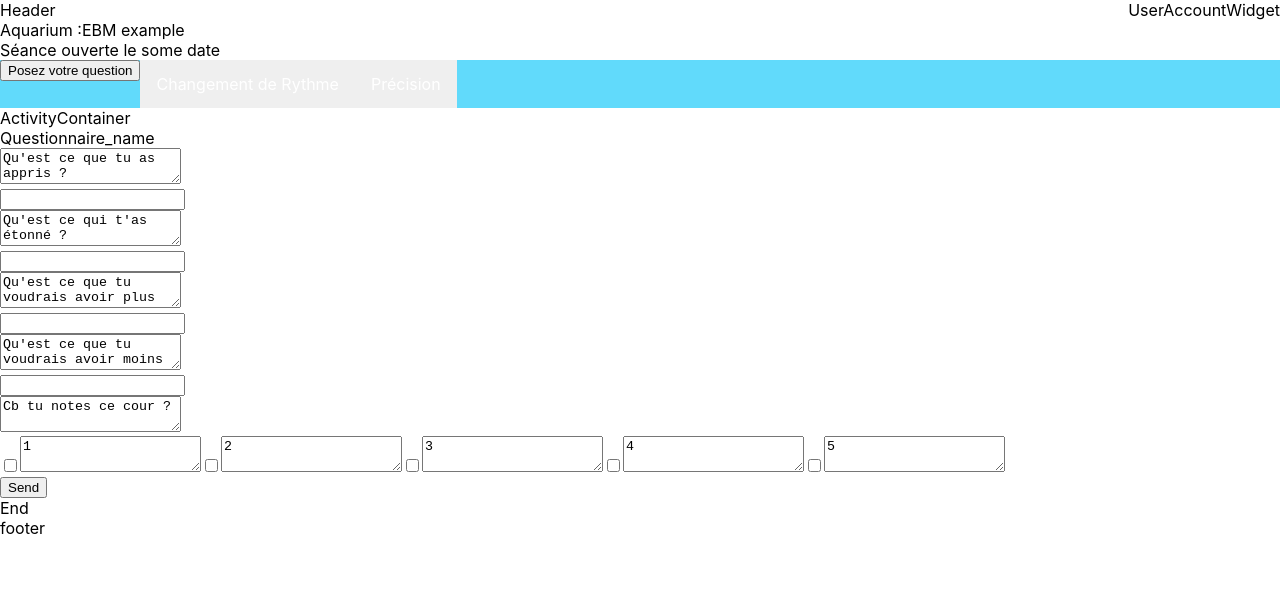
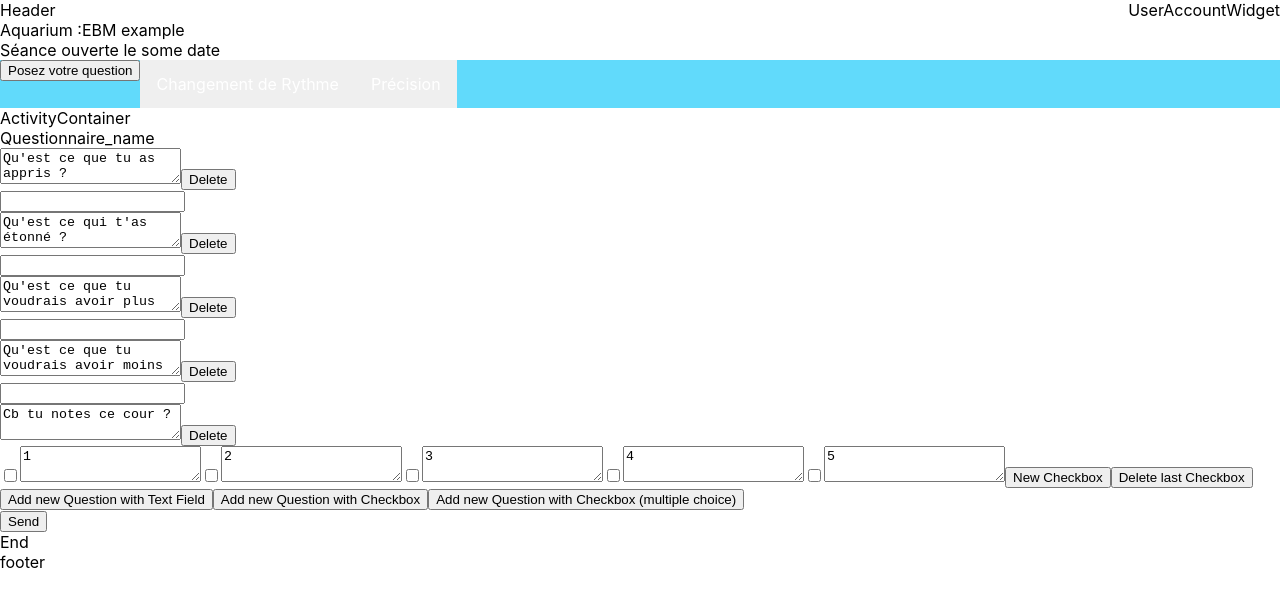
Before and after one commit to saida935229ojuj/dillbyrnea, a React (Create React App) app in the folder frontend/: page /Fishtank in a window 1280 px wide. Shown: the top 606 px of the page. Built offline with nearby package versions, Linux system fonts and the light colour scheme.

Commit message:
Finish working on the Activity Editor Funct for the JSON.

```diff
--- a/frontend/src/react/Widgets/ActivityEditor/ActTextCheckEditor.js
+++ b/frontend/src/react/Widgets/ActivityEditor/ActTextCheckEditor.js
@@ -14,17 +14,33 @@ export default class ActTextCheckEditor extends React.PureComponent {
         PropTypes.number,
       ]).isRequired,
       editQuestion: PropTypes.func.isRequired,
-      editReponse: PropTypes.func.isRequired,
-    };
-
-    state = {
-      text: this.props.text,
+      editCheckBox: PropTypes.func.isRequired,
+      deleteHim: PropTypes.func.isRequired,
+      newCheckBox: PropTypes.func.isRequired,
+      deleteCheckBox: PropTypes.func.isRequired,
     };
 
     changeText = (event) => {
-      this.setState({ text: event.target.value });
-      console.log(`${this.props.id} / ${event.target.value}`);
       this.props.editQuestion(this.props.id, event.target.value);
+    };
+
+    clickDelete = () => {
+      this.props.deleteHim(this.props.id);
+    };
+
+    editCheckBoxLoc = (a, b, c) => { // juste to force update the component
+      this.props.editCheckBox(a, b, c);
+      this.forceUpdate();
+    };
+
+    newCheckBoxLoc = () => {
+      this.props.newCheckBox(this.props.id);
+      this.forceUpdate();
+    };
+
+    deleteCheckBoxLoc = () => {
+      this.props.deleteCheckBox(this.props.id);
+      this.forceUpdate();
     };
 
     render() {
@@ -36,7 +52,8 @@ export default class ActTextCheckEditor extends React.PureComponent {
       return (
         <div id="container reponse" ref="checkContainer">
           <div>
-            <textarea onChange={this.changeText} value={this.state.text} />
+            <textarea onChange={this.changeText} value={this.props.text} />
+            <button onClick={this.clickDelete}> Delete </button>
           </div>
           {inputs.map((reponse, index) => (
             <CheckBoxEditor
@@ -45,9 +62,11 @@ export default class ActTextCheckEditor extends React.PureComponent {
               id={index}
               id_container={this.props.id}
               reponse={reponse}
-              editReponse={this.props.editReponse}
+              editReponse={this.editCheckBoxLoc}
             />
           ))}
+          <button onClick={this.newCheckBoxLoc}> New Checkbox </button>
+          <button onClick={this.deleteCheckBoxLoc}> Delete last Checkbox </button>
         </div>
       );
     }
--- a/frontend/src/react/Widgets/ActivityEditor/ActTextCheckMultEditor.js
+++ b/frontend/src/react/Widgets/ActivityEditor/ActTextCheckMultEditor.js
@@ -14,16 +14,33 @@ export default class ActTextCheckMultEditor extends React.PureComponent {
         PropTypes.number,
       ]).isRequired,
       editQuestion: PropTypes.func.isRequired,
-      editReponse: PropTypes.func.isRequired,
-    };
-
-    state = {
-      text: this.props.text,
+      editCheckBox: PropTypes.func.isRequired,
+      deleteHim: PropTypes.func.isRequired,
+      newCheckBox: PropTypes.func.isRequired,
+      deleteCheckBox: PropTypes.func.isRequired,
     };
 
     changeText = (event) => {
-      this.setState({ text: event.target.value });
       this.props.editQuestion(this.props.id, event.target.value);
+    };
+
+    clickDelete = () => {
+      this.props.deleteHim(this.props.id);
+    };
+
+    editReponseLoc = (a, b, c) => { // juste to force update the component
+      this.props.editCheckBox(a, b, c);
+      this.forceUpdate();
+    };
+
+    newCheckBoxLoc = () => {
+      this.props.newCheckBox(this.props.id);
+      this.forceUpdate();
+    };
+
+    deleteCheckBoxLoc = () => {
+      this.props.deleteCheckBox(this.props.id);
+      this.forceUpdate();
     };
 
     render() {
@@ -35,7 +52,8 @@ export default class ActTextCheckMultEditor extends React.PureComponent {
       return (
         <div id="container reponse" ref="checkContainer">
           <div>
-            <textarea onChange={this.changeText} value={this.state.text} />
+            <textarea onChange={this.changeText} value={this.props.text} />
+            <button onClick={this.clickDelete}> Delete </button>
           </div>
           {inputs.map((reponse, index) => (
             <CheckBoxEditor
@@ -44,9 +62,11 @@ export default class ActTextCheckMultEditor extends React.PureComponent {
               id={index}
               id_container={this.props.id}
               reponse={reponse}
-              editReponse={this.props.editReponse}
+              editReponse={this.editReponseLoc}
             />
           ))}
+          <button onClick={this.newCheckBoxLoc}> New Checkbox </button>
+          <button onClick={this.deleteCheckBoxLoc}> Delete last Checkbox </button>
         </div>
       );
     }
--- a/frontend/src/react/Widgets/ActivityEditor/ActTextFieldEditor.js
+++ b/frontend/src/react/Widgets/ActivityEditor/ActTextFieldEditor.js
@@ -9,21 +9,22 @@ export default class ActTextFieldEditor extends React.PureComponent {
         PropTypes.number,
       ]).isRequired,
       editQuestion: PropTypes.func.isRequired,
+      deleteHim: PropTypes.func.isRequired,
     };
 
-    state = {
-      text: this.props.text,
+    clickDelete = () => {
+      this.props.deleteHim(this.props.id);
     };
 
     changeText = (event) => {
-      this.setState({ text: event.target.value });
       this.props.editQuestion(this.props.id, event.target.value);
     };
 
     render() {
       return (
         <div ref="inside">
-          <textarea onChange={this.changeText} value={this.state.text} />
+          <textarea onChange={this.changeText} value={this.props.text} />
+          <button onClick={this.clickDelete}> Delete </button>
           <div>
             <input id="input_response" type="text" onChange={this.updateInputValue} />
           </div>
--- a/frontend/src/react/Widgets/ActivityEditor/ActivityEditor.js
+++ b/frontend/src/react/Widgets/ActivityEditor/ActivityEditor.js
@@ -87,6 +87,40 @@ const dataJsonNull = {
   ],
 };
 
+const dataField = {
+  type: 'field',
+  id_question: '',
+  text: '',
+};
+
+const dataCheck = {
+  type: 'check',
+  id_question: '',
+  text: '',
+  reponse: [
+    { rep: '' },
+    { rep: '' },
+    { rep: '' },
+    { rep: '' },
+  ],
+};
+
+const dataCheckMult = {
+  type: 'checkMult',
+  id_question: '',
+  text: '',
+  reponse: [
+    { rep: '' },
+    { rep: '' },
+    { rep: '' },
+    { rep: '' },
+  ],
+};
+
+const dataReponse = {
+  rep: '',
+};
+
 
 export default class ActivityEditor extends React.PureComponent {
     state = {
@@ -102,12 +136,57 @@ export default class ActivityEditor extends React.PureComponent {
       const newJ = this.state.data;
       newJ.Question[index].text = newQuestion;
       this.setState({ data: newJ });
+      this.forceUpdate();
     };
 
     editJsonReponse = (index, nbReponse, newReponse) => {
       const newJ = this.state.data;
       newJ.Question[index].reponse[nbReponse].rep = newReponse;
+      console.log(newJ.Question[index].reponse[nbReponse].rep);
       this.setState({ data: newJ });
+      this.forceUpdate();
+    };
+
+    newQuestionTextField = () => {
+      const newJ = this.state.data;
+      newJ.Question.push(dataField);
+      this.setState({ data: newJ });
+      this.forceUpdate();
+    };
+
+    newQuestionCheck = () => {
+      const newJ = this.state.data;
+      newJ.Question.push(dataCheck);
+      this.setState({ data: newJ });
+      this.forceUpdate();
+    };
+
+    newQuestionCheckMult = () => {
+      const newJ = this.state.data;
+      newJ.Question.push(dataCheckMult);
+      this.setState({ data: newJ });
+      this.forceUpdate();
+    };
+
+    deleteQuestion = (index) => {
+      const newJ = this.state.data;
+      newJ.Question.splice(index, 1);
+      this.setState({ data: newJ });
+      this.forceUpdate();
+    };
+
+    newCheckBox = (index) => {
+      const newJ = this.state.data;
+      newJ.Question[index].reponse.push(dataReponse);
+      this.setState({ data: newJ });
+      this.forceUpdate();
+    };
+
+    deleteCheckBoc = (index) => {
+      const newJ = this.state.data;
+      newJ.Question[index].reponse.splice(newJ.Question[index].reponse.length - 1, 1);
+      this.setState({ data: newJ });
+      this.forceUpdate();
     };
 
     render() {
@@ -125,6 +204,7 @@ export default class ActivityEditor extends React.PureComponent {
                   id={index}
                   text={ques.text}
                   editQuestion={this.editJsonQuestion}
+                  deleteHim={this.deleteQuestion}
                 />
               );
             }
@@ -138,6 +218,9 @@ export default class ActivityEditor extends React.PureComponent {
                   list_reponse={ques.reponse}
                   editQuestion={this.editJsonQuestion}
                   editReponse={this.editJsonReponse}
+                  deleteHim={this.deleteQuestion}
+                  newCheckBox={this.newCheckBox}
+                  deleteCheckBox={this.deleteCheckBoc}
                 />
               );
             }
@@ -151,13 +234,27 @@ export default class ActivityEditor extends React.PureComponent {
                   list_reponse={ques.reponse}
                   editQuestion={this.editJsonQuestion}
                   editReponse={this.editJsonReponse}
+                  deleteHim={this.deleteQuestion}
+                  newCheckBox={this.newCheckBox}
+                  deleteCheckBox={this.deleteCheckBoc}
                 />
               );
             }
           })}
           <div>
+            <button onClick={this.newQuestionTextField}>
+                  Add new Question with Text Field
+            </button>
+            <button onClick={this.newQuestionCheck}>
+                  Add new Question with Checkbox
+            </button>
+            <button onClick={this.newQuestionCheckMult}>
+                  Add new Question with Checkbox (multiple choice)
+            </button>
+          </div>
+          <div>
             <button onClick={this.send}>
-              Send
+                    Send
             </button>
           </div>
         </div>
--- a/frontend/src/react/Widgets/ActivityEditor/CheckBoxEditor.js
+++ b/frontend/src/react/Widgets/ActivityEditor/CheckBoxEditor.js
@@ -12,12 +12,7 @@ export default class CheckBoxEditor extends React.PureComponent {
       editReponse: PropTypes.func.isRequired,
     };
 
-    state = {
-      reponse: this.props.reponse,
-    };
-
     changeText = (event) => {
-      this.setState({ reponse: event.target.value });
       this.props.editReponse(this.props.id_container, this.props.id, event.target.value);
     };
 
@@ -25,7 +20,7 @@ export default class CheckBoxEditor extends React.PureComponent {
       return (
         <>
           <input ref="checkbox" type="checkbox" />
-          <textarea onChange={this.changeText} value={this.state.reponse} />
+          <textarea onChange={this.changeText} value={this.props.reponse} />
         </>
       );
     }
```
